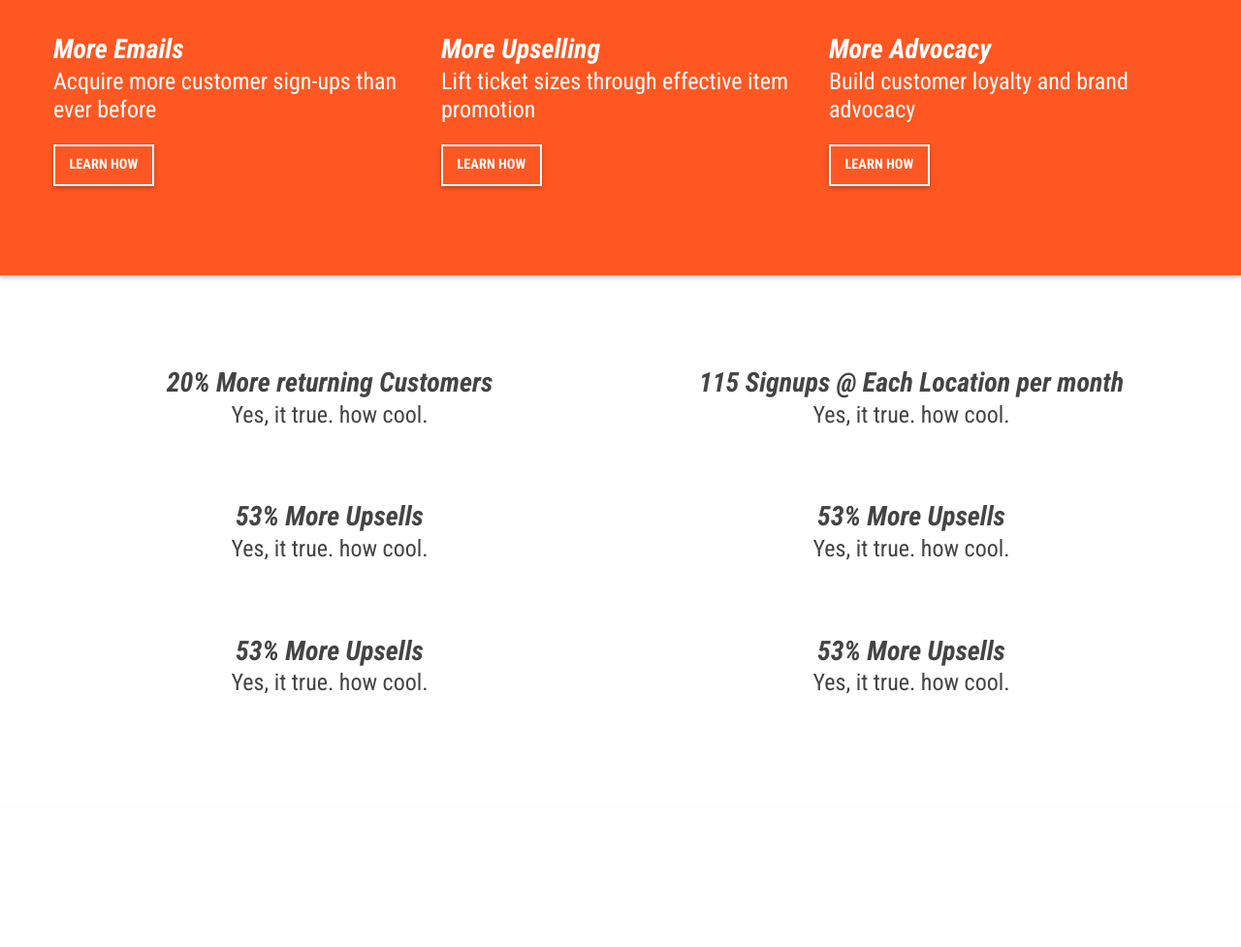
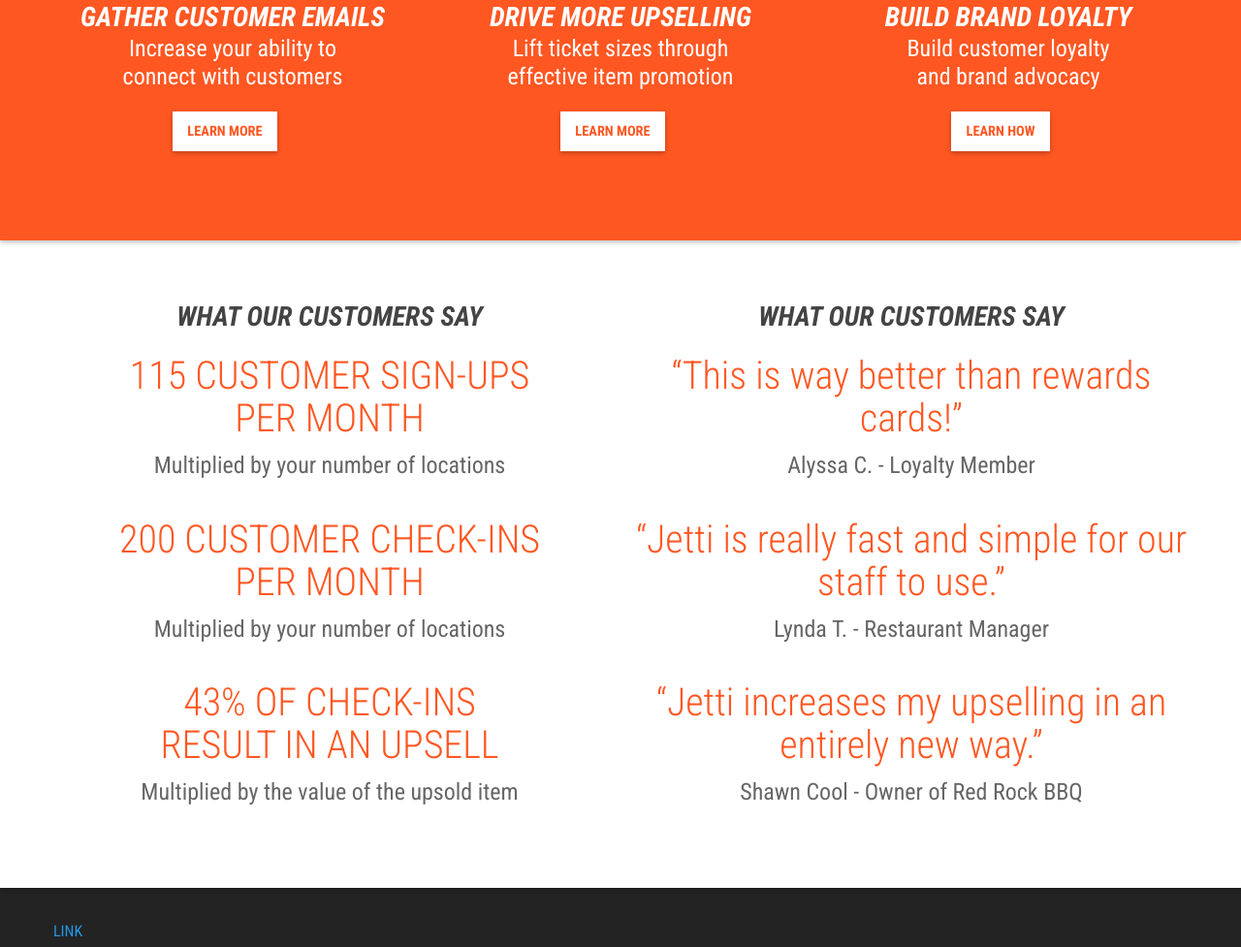
Before and after one commit to chrisspring215/jettisystems-new, a plain HTML site: page index.html in a window 1280 px wide. Shown: the part 988-1965 px from the top of the page at 97% size. Before the commit the page ends 1815 px from the top, so only its background shows below. Drawn offline with Linux system fonts and the light colour scheme.

Commit message:
text changes

```diff
--- a/index.html
+++ b/index.html
@@ -41,7 +41,7 @@
       <div class="content-container hero">
         <div class="row">
           <div class="medium-8 columns small-centered medium-text-center">
-            <h1>The Premier Rewards Program for Full-Service Restaurant Chains and Franchises</h1>
+            <h1>The Premier Rewards Program for Full-Service Restaurants</h1>
           </div>
         </div>
         <div class="row">
@@ -81,7 +81,7 @@
 
             <div class="row">
               <div class="medium-6 columns">
-                <a href="" class="button expanded ">LEARN MORE</a>
+                <a href="" class="button expanded ">GET STARTED</a>
               </div>
             </div>
 
@@ -107,15 +107,15 @@
 
       <!-- BENEFITS SECTION -->
       <div class="content-container benefits">
-        <div class="row">
+        <div class="row text-center">
 
           <!-- Left -->
           <div class="medium-4 columns">
 
             <div class="row">
               <div class="medium-12 columns">
-                <h3>More Emails</h3>
-                <p>Acquire more customer sign-ups than ever before<br><a href=""><button class="button">LEARN HOW</button></a></p>
+                <h3>GATHER CUSTOMER EMAILS</h3>
+                <p>Increase your ability to<br>connect with customers<br><a href=""><button class="button">LEARN MORE</button></a></p>
               </div>
             </div>
 
@@ -127,8 +127,8 @@
 
             <div class="row">
               <div class="medium-12 columns">
-                <h3>More Upselling</h3>
-                <p>Lift ticket sizes through effective item promotion<br><a href=""><button class="button">LEARN HOW</button></a></p>
+                <h3>DRIVE MORE UPSELLING</h3>
+                <p>Lift ticket sizes through<br>effective item promotion<br><a href=""><button class="button">LEARN MORE</button></a></p>
               </div>
             </div>
 
@@ -140,8 +140,8 @@
 
             <div class="row">
               <div class="medium-12 columns">
-                <h3>More Advocacy</h3>
-                <p>Build customer loyalty and brand advocacy<br><a href=""><button class="button">LEARN HOW</button></a></p>
+                <h3>BUILD BRAND LOYALTY</h3>
+                <p>Build customer loyalty</br>and brand advocacy<br><a href=""><button class="button">LEARN HOW</button></a></p>
 
               </div>
             </div>
@@ -158,28 +158,60 @@
         <div class="row">
 
           <!-- 1 -->
-          <div class="small-12 medium-6 columns analytics-block">
+          <div class="small-12 medium-6 columns">
             <div class="row">
-              <div class="small-12 medium-12 columns">
+              <div class="small-12 columns text-center analytics-title">
+                <h3>WHAT OUR CUSTOMERS SAY</h3>
+              </div>
+              <div class="small-12 columns text-center analytics-block">
+                <h2>115 CUSTOMER SIGN-UPS<br>PER MONTH</h2>
+                <p>Multiplied by your number of locations</p>
+              </div>
+              <div class="small-12 medium-12 columns analytics-block">
                 <div class="row">
                   <div class="small-12 columns text-center">
-                    <h3>20% More returning Customers</h3>
-                    <p>Yes, it true. how cool.</p>
+                    <h2>200 CUSTOMER CHECK-INS<br>PER MONTH</h2>
+                    <p>Multiplied by your number of locations</p>
+                  </div>
+                </div>
+              </div>
+              <div class="small-12 medium-12 columns analytics-block">
+                <div class="row">
+                  <div class="small-12 columns text-center">
+                    <h2>43% OF CHECK-INS<br>RESULT IN AN UPSELL</h2>
+                    <p>Multiplied by the value of the upsold item</p>
                   </div>
                 </div>
               </div>
             </div>
           </div>
           <!-- End 1 -->
-
+          <div class="small-12 medium-6 columns small-page-divider hide-for-medium">
+            <hr>
+          </div>
           <!-- 2 -->
-          <div class="small-12 medium-6 columns analytics-block">
+          <div class="small-12 medium-6 columns">
             <div class="row">
-              <div class="small-12 medium-12 columns">
+              <div class="small-12 columns text-center analytics-title">
+                <h3>WHAT OUR CUSTOMERS SAY</h3>
+              </div>
+              <div class="small-12 columns text-center analytics-block">
+                <h2 class="customer-quote">&#147;This is way better than rewards cards!&#148;</h2>
+                <p>Alyssa C. - Loyalty Member</p>
+              </div>
+              <div class="small-12 medium-12 columns analytics-block">
                 <div class="row">
                   <div class="small-12 columns text-center">
-                    <h3>115 Signups @ Each Location per month</h3>
-                    <p>Yes, it true. how cool.</p>
+                    <h2 class="customer-quote">&#147;Jetti is really fast and simple for our staff to use.&#148;</h2>
+                    <p>Lynda T. - Restaurant Manager</p>
+                  </div>
+                </div>
+              </div>
+              <div class="small-12 medium-12 columns analytics-block">
+                <div class="row">
+                  <div class="small-12 columns text-center">
+                    <h2 class="customer-quote">&#147;Jetti increases my upselling in an entirely new way.&#148;</h2>
+                    <p>Shawn Cool - Owner of Red Rock BBQ</p>
                   </div>
                 </div>
               </div>
@@ -187,73 +219,20 @@
           </div>
           <!-- End 2 -->
 
-          <!-- 3 -->
-          <div class="small-12 medium-6 columns analytics-block">
-            <div class="row">
-              <div class="small-12 medium-12 columns">
-                <div class="row">
-                  <div class="small-12 columns text-center">
-                    <h3>53% More Upsells</h3>
-                    <p>Yes, it true. how cool.</p>
-                  </div>
-                </div>
-              </div>
-            </div>
-          </div>
-          <!-- End 3 -->
-
-          <!-- 4 -->
-          <div class="small-12 medium-6 columns analytics-block">
-            <div class="row">
-              <div class="small-12 medium-12 columns">
-                <div class="row">
-                  <div class="small-12 columns text-center">
-                    <h3>53% More Upsells</h3>
-                    <p>Yes, it true. how cool.</p>
-                  </div>
-                </div>
-              </div>
-            </div>
-          </div>
-          <!-- End 4 -->
-
-          <!-- 5 -->
-          <div class="small-12 medium-6 columns analytics-block">
-            <div class="row">
-              <div class="small-12 medium-12 columns">
-                <div class="row">
-                  <div class="small-12 columns text-center">
-                    <h3>53% More Upsells</h3>
-                    <p>Yes, it true. how cool.</p>
-                  </div>
-                </div>
-              </div>
-            </div>
-          </div>
-          <!-- End 5 -->
-
-          <!-- 6 -->
-          <div class="small-12 medium-6 columns analytics-block">
-            <div class="row">
-              <div class="small-12 medium-12 columns">
-                <div class="row">
-                  <div class="small-12 columns text-center">
-                    <h3>53% More Upsells</h3>
-                    <p>Yes, it true. how cool.</p>
-                  </div>
-                </div>
-              </div>
-            </div>
-          </div>
-          <!-- End 6 -->
-
         </div>
       </div>
       <!-- END ANALYTICS SECTION -->
 
     </main>
 
-    <footer>
+    <footer class="main-footer">
+      <div class="row">
+        <div class="small-12 columns">
+          <ul>
+            <li><a href="">LINK</a></li>
+          </ul>
+        </div>
+      </div>
     </footer>
 
     <script id="analyticsContainer">
--- a/scss/_color.scss
+++ b/scss/_color.scss
@@ -1,5 +1,7 @@
 $color-main: #ff5722;
 $white: #fff;
+$dark: #232323;
 
 $dark-text: #444;
+$medium-text: #666;
 $light-text: #ccc;
--- a/scss/_custom.scss
+++ b/scss/_custom.scss
@@ -1,2 +1,3 @@
 @import 'global-nav';
 @import 'main-content';
+@import 'footer';
--- /dev/null
+++ b/scss/_footer.scss
@@ -0,0 +1,12 @@
+.main-footer
+{
+	padding-top: 2em;
+	padding-bottom: 2em;
+	background-color: $dark;
+
+	ul
+	{
+		list-style-type: none;
+		margin-left: 0;
+	}
+}
--- a/scss/_main-content.scss
+++ b/scss/_main-content.scss
@@ -1,5 +1,7 @@
 .main-content
 {
+
+
 	.content-container
 	{
 		padding-top: 4em;
@@ -10,12 +12,21 @@
 
 	.hero
 	{
-		background: $dark-text;
+		background: url(../img/background1.png) no-repeat center center fixed;
+		-webkit-background-size: cover;
+		-moz-background-size: cover;
+		-o-background-size: cover;
+		background-size: cover;
 		z-index: 40;
 
 		h1, h2, p
 		{
 			color: $white;
+		}
+
+		.button
+		{
+			font-size: 1.25em;
 		}
 	}
 
@@ -47,7 +58,14 @@
 
 		.button
 		{
-			border: 2px solid $white;
+			background: $white;
+			color: $color-main;
+
+			&:hover
+			{
+				background: $color-main - 25;
+				color: $white;
+			}
 		}
 	}
 
@@ -61,10 +79,37 @@
 			color: $dark-text;
 		}
 
+		h2
+		{
+			color: $color-main;
+			font-weight: 300;
+		}
+
+		p
+		{
+			color: $medium-text;
+		}
+
 		.analytics-block
 		{
-			padding-top: 2em;
-			padding-bottom: 2em;
+			padding-top: 1.25em;
+			padding-bottom: .5em;
 		}
+
+		.analytics-title
+		{
+			padding-bottom: 0em;
+		}
+
+		.small-page-divider
+		{
+			padding-bottom: 1em;
+		}
+
+		.customer-quote
+		{
+
+		}
+
 	}
 }
```
Also changed, not shown: css/app.css, 1 other file.
